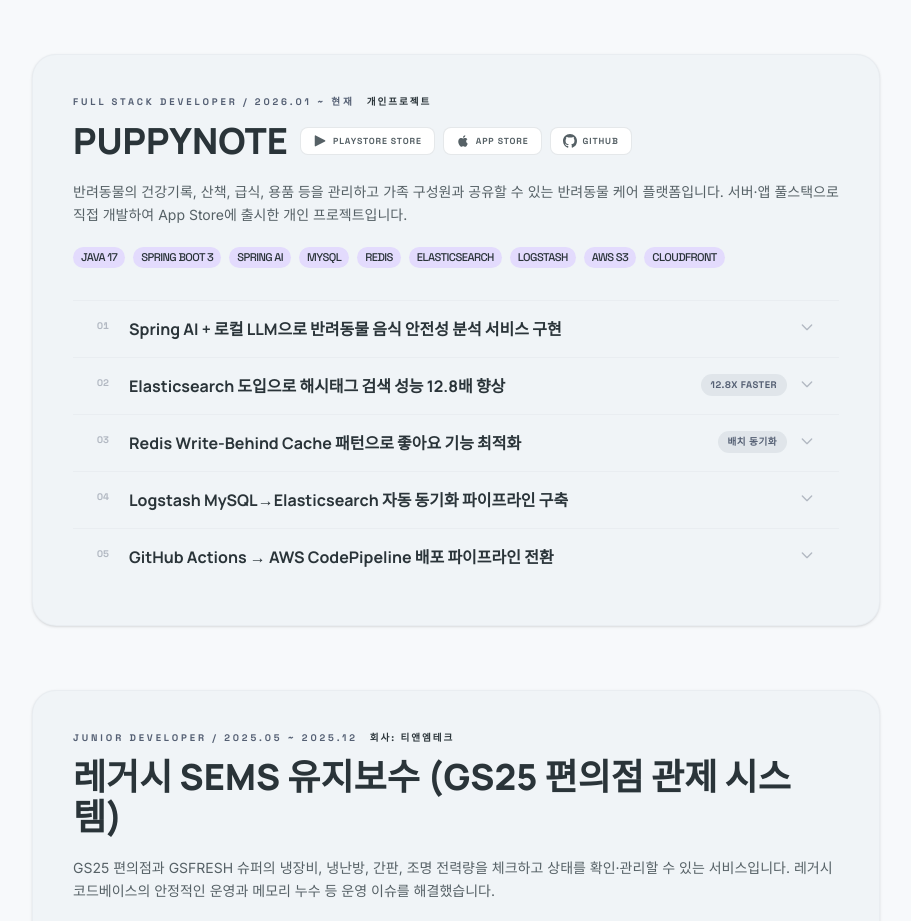
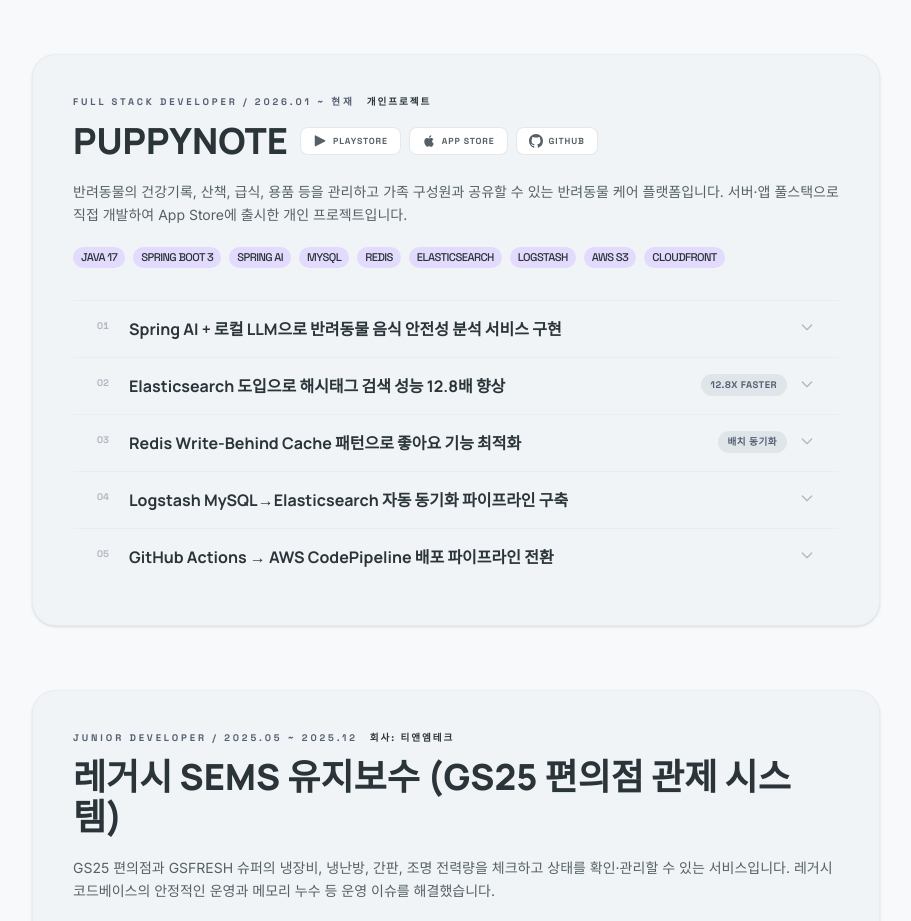
Before and after one commit to SangkiHan/portfolio, a React (Vite) app: page / in a window 1280 px wide. Shown: the part 2320-3241 px from the top of the page, without its empty margins (184-1095 px from the left). Built offline with nearby package versions, Linux system fonts and the light colour scheme.

Commit message:
fix: 오타수정

```diff
--- a/src/projects/puppynote/data.tsx
+++ b/src/projects/puppynote/data.tsx
@@ -113,7 +113,7 @@
   type: 'study',
   tech: ['Java 17', 'Spring Boot 3', 'Spring AI', 'MySQL', 'Redis', 'Elasticsearch', 'Logstash', 'AWS S3', 'CloudFront'],
   links: [
-    { label: 'PlayStore Store', url: 'https://play.google.com/store/apps/details?id=com.puppynote&pcampaignid=web_share', icon: 'googleplay' },
+    { label: 'PlayStore', url: 'https://play.google.com/store/apps/details?id=com.puppynote&pcampaignid=web_share', icon: 'googleplay' },
     { label: 'App Store', url: 'https://apps.apple.com/kr/app/puppynote/id6760515755', icon: 'appstore' },
     { label: 'GitHub', url: 'https://github.com/PuppyNote', icon: 'github' },
   ],
```
